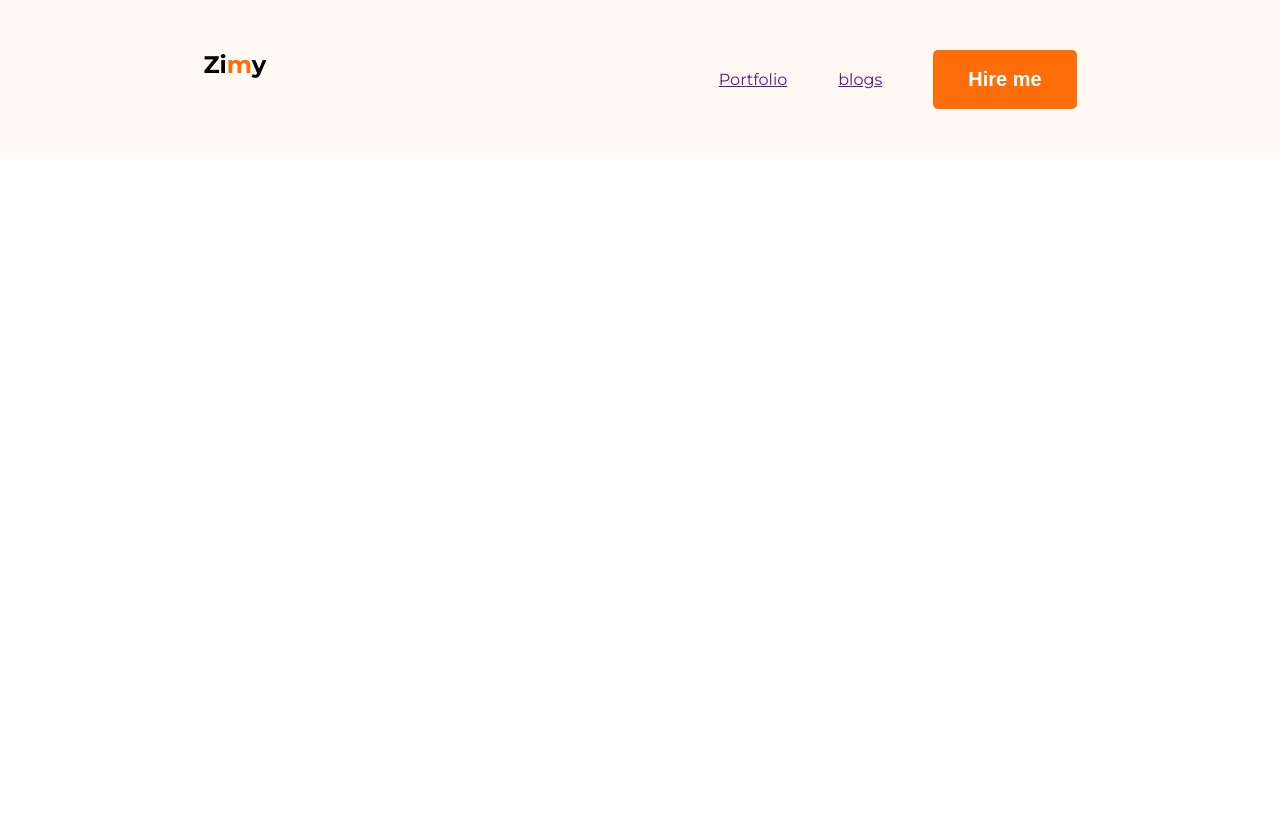
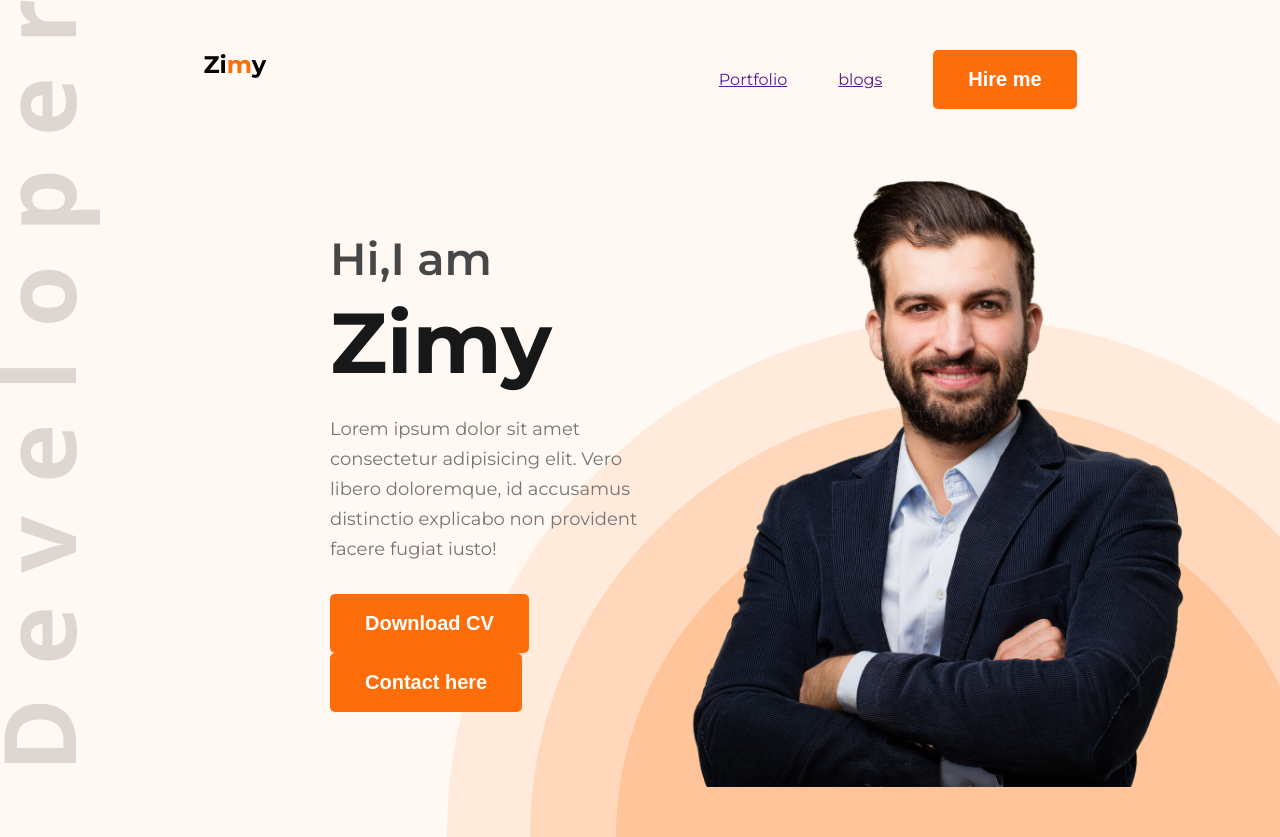
Before and after one commit to Lamisazimy/MyPortfolio, a plain HTML site: page index.html in a window 1280 px wide. Before the commit the page ends 800 px from the top, so only its background shows below. Drawn offline with Linux system fonts and the light colour scheme.

Commit message:
Home page designed

```diff
--- a/index.html
+++ b/index.html
@@ -24,6 +24,22 @@
                 <li><button class="btn">Hire me</button></li>
             </ul>
         </nav>
+        <section class="banner">
+            <div id="banner-content">
+                <h2>Hi,I am</h2>
+                <h1>Zimy</h1>
+                <p>Lorem ipsum dolor sit amet consectetur adipisicing elit. Vero libero doloremque, id accusamus
+                    distinctio explicabo non provident facere fugiat iusto!</p>
+                <div><button class="btn">Download CV</button>
+                    <button class="btn">Contact here</button>
+                </div>
+
+            </div>
+            <div id="banner-image">
+                <img src="images/hardy.png" alt="">
+
+            </div>
+        </section>
     </header>
     <main>
 
--- a/styles/portfolio.css
+++ b/styles/portfolio.css
@@ -27,10 +27,14 @@
     color: white;
     font-size: 20px;
     font-weight: bold;
+    cursor: pointer;
 }
 /* indiviual part */
 header{
     background-color: #FFF8F3;
+    background: url("../images/developer.png"),url("../images/header_bg.png"),#FFF8F3;
+    background-position: top left,bottom right;
+    background-repeat: no-repeat;
     padding: 50px;
 }
 nav{
@@ -54,3 +58,35 @@ nav.menu a{
     color: #474747;
     text-decoration: none;
 }
+.banner{
+    /* border: 1px solid red; */
+    margin: 47px 38px 0 280px;
+    display: flex;
+    justify-content: space-between;
+    align-items: center;
+}
+.banner #banner-content{
+    max-width: 585px;
+}
+.banner #banner-content h2{
+    font-size: 45px;
+    font-weight: 600;
+    color: #474747;
+    margin-bottom: 5px;
+}
+.banner #banner-content h1{
+    font-size: 85px;
+    font-weight: bold;
+    color: #181818;
+    margin-bottom: 20px;
+}
+.banner #banner-content p{
+    font-size: 18px;
+    color: #757575;
+    line-height: 30px;
+    margin-bottom: 30px;
+}
+.banner #banner-image img{
+    max-width: 545px;
+    vertical-align: middle;
+}
```
